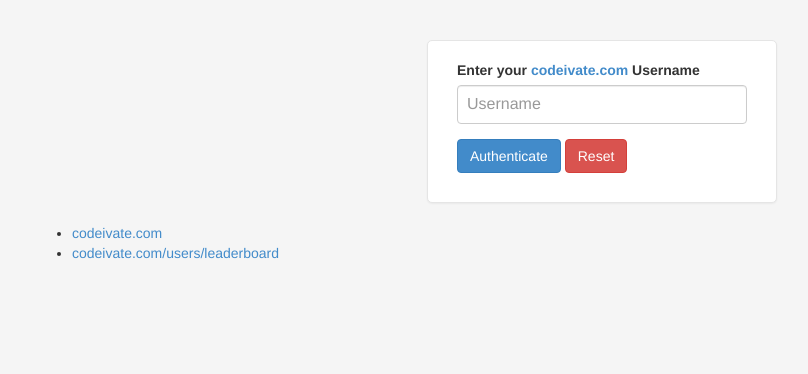
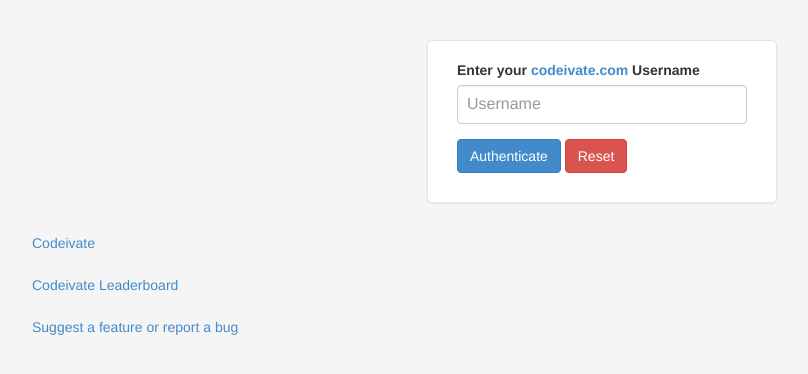
Before and after one commit to schleumer/Codeivate-Chrome, a browser extension: page bin/options/index.html in a window 1280 px wide. Shown: the whole page, without its empty margins (38-846 px from the left). Drawn offline with Linux system fonts and the light colour scheme.

Commit message:
Modified the Options page even more

```diff
--- a/bin/options/index.html
+++ b/bin/options/index.html
@@ -59,11 +59,15 @@
 				<button class="btn btn-large btn-primary" data-loading-text="Authenticating..." id="submit">Authenticate</button>
 				<button class="btn btn-large btn-danger" id="reset">Reset</button>
 			</div>
+			<div class="row">
+				<ul id="links" class="nav nav-pills nav-stacked col-md-4">
+					<li><a href="http://www.codeivate.com">Codeivate</a></li>
+					<li><a href="http://www.codeivate.com/users/leaderboard">Codeivate Leaderboard</a></li>
+					<li><a href="https://github.com/BeryJu/Codeivate-Chrome/issues">Suggest a feature or report a bug</a></li>
+				</ul>
 
-			<ul id="links">
-				<li><a href="http://www.codeivate.com">codeivate.com</a></li>
-				<li><a href="http://www.codeivate.com/users/leaderboard">codeivate.com/users/leaderboard</a></li>
-			</ul>
+			</div>
+
 
 		</div>
 		<script src="../js/jquery-2.0.3.min.js"></script>
--- a/bin/options/options.js
+++ b/bin/options/options.js
@@ -9,7 +9,7 @@
 
 		$('#links').append($('<li>').html(
 			$("<a>").attr('href','http://codeivate.com/users/' + localStorage['user'])
-			.html('codeivate.com/users/'+localStorage['user'])
+			.html(localStorage['user']+" on Codeivate")
 			)
 		);
 	}
```
Also changed, not shown: bin/manifest.json, images/bigger/001.png, images/bigger/002.png, images/bigger/003.png (added), 2 other files.
